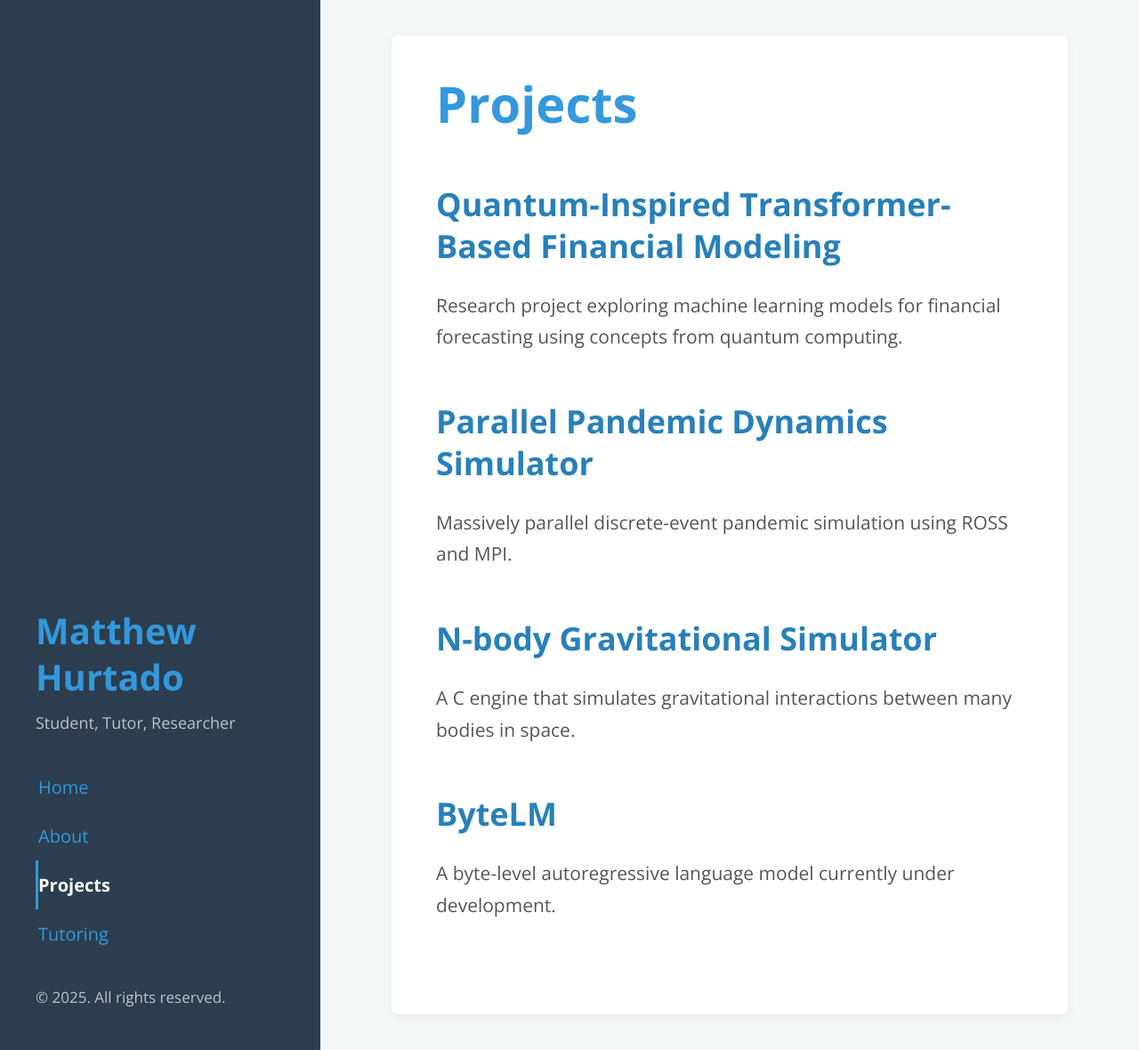
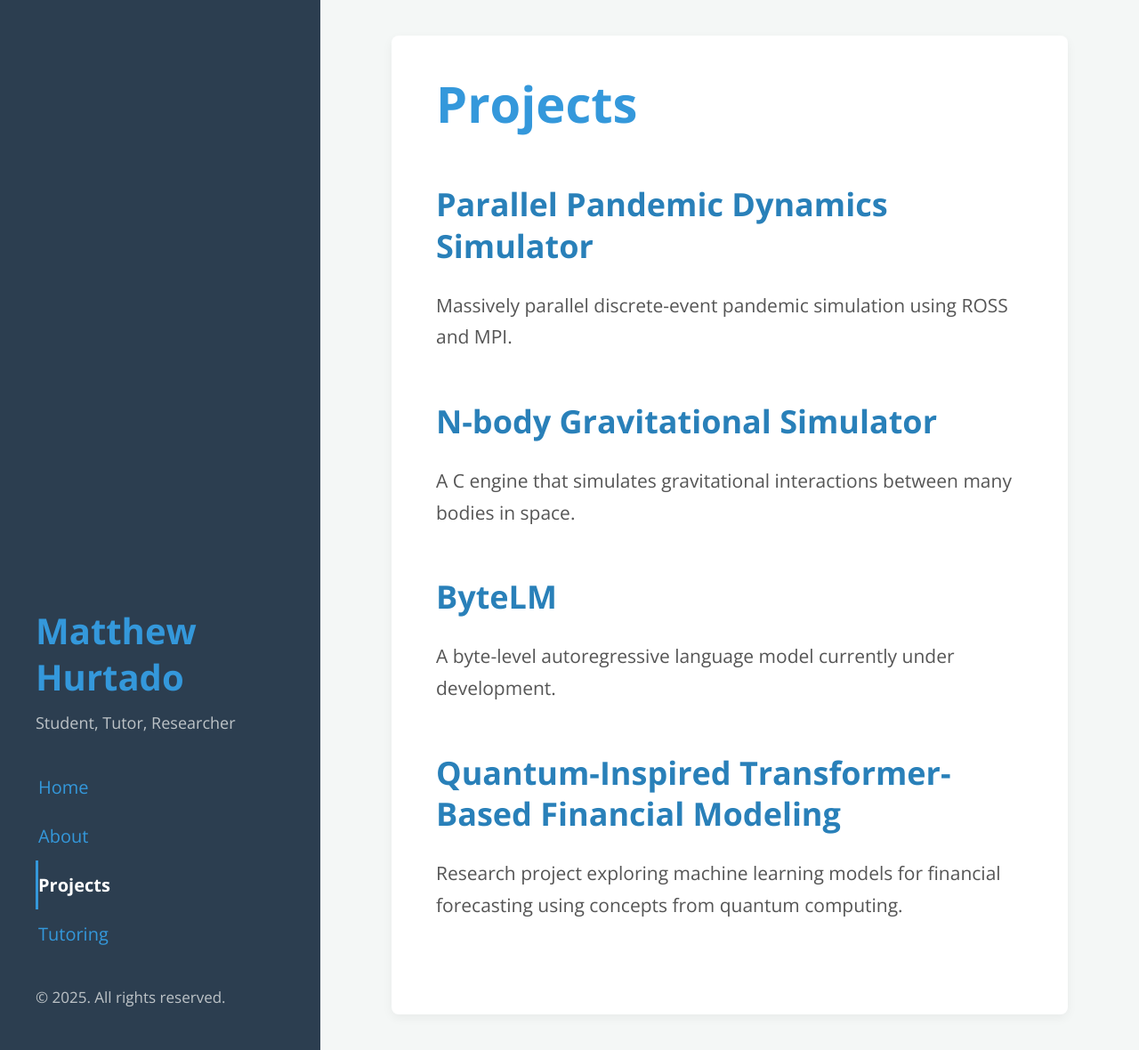
Before and after one commit to mehurtado/mehurtado.github.io, a Jekyll site: the page built from projects.md, in a window 1280 px wide and 1180 px high. Shown: the whole window at 89% size. Built offline with Jekyll 4.4.1, drawn with Linux system fonts in a browser that asks for light colours; part of the change alters nothing that is shown.

```diff
--- a/projects.md
+++ b/projects.md
@@ -2,9 +2,6 @@
 layout: page
 title: Projects
 ---
-
-### [Quantum-Inspired Transformer-Based Financial Modeling](assets/Educating_Autoregressive_Models.pdf)
-Research project exploring machine learning models for financial forecasting using concepts from quantum computing.
 
 ### [Parallel Pandemic Dynamics Simulator](assets/Parallel Discrete-Event Simulation of Pandemic Dynamics using ROSS and MPI.pdf)
 Massively parallel discrete-event pandemic simulation using ROSS and MPI.
@@ -14,3 +11,6 @@ A C engine that simulates gravitational interactions between many bodies in spac
 
 ### [ByteLM](https://github.com/mehurtado/ByteLM)
 A byte-level autoregressive language model currently under development.
+
+### [Quantum-Inspired Transformer-Based Financial Modeling](assets/Educating_Autoregressive_Models.pdf)
+Research project exploring machine learning models for financial forecasting using concepts from quantum computing.
```
